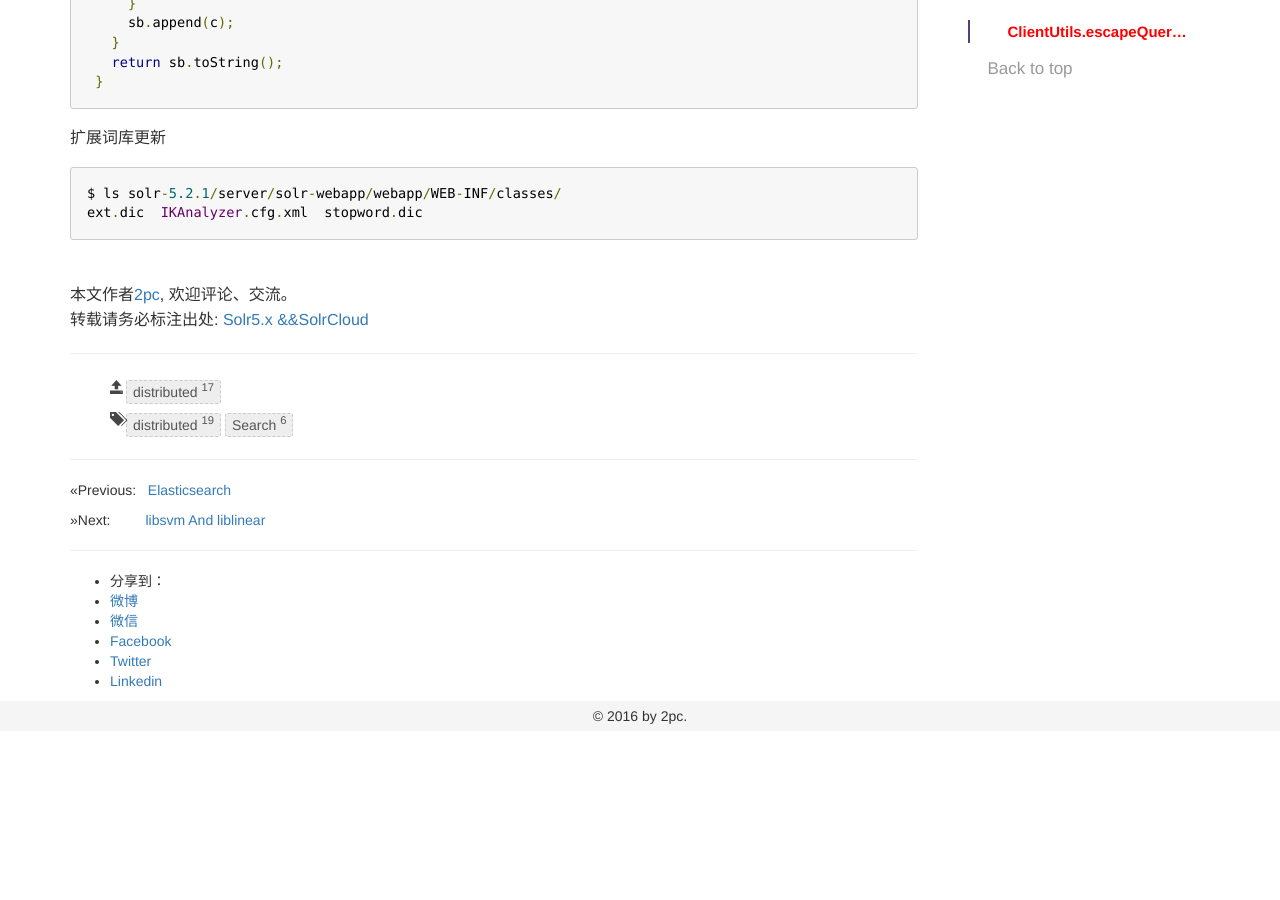
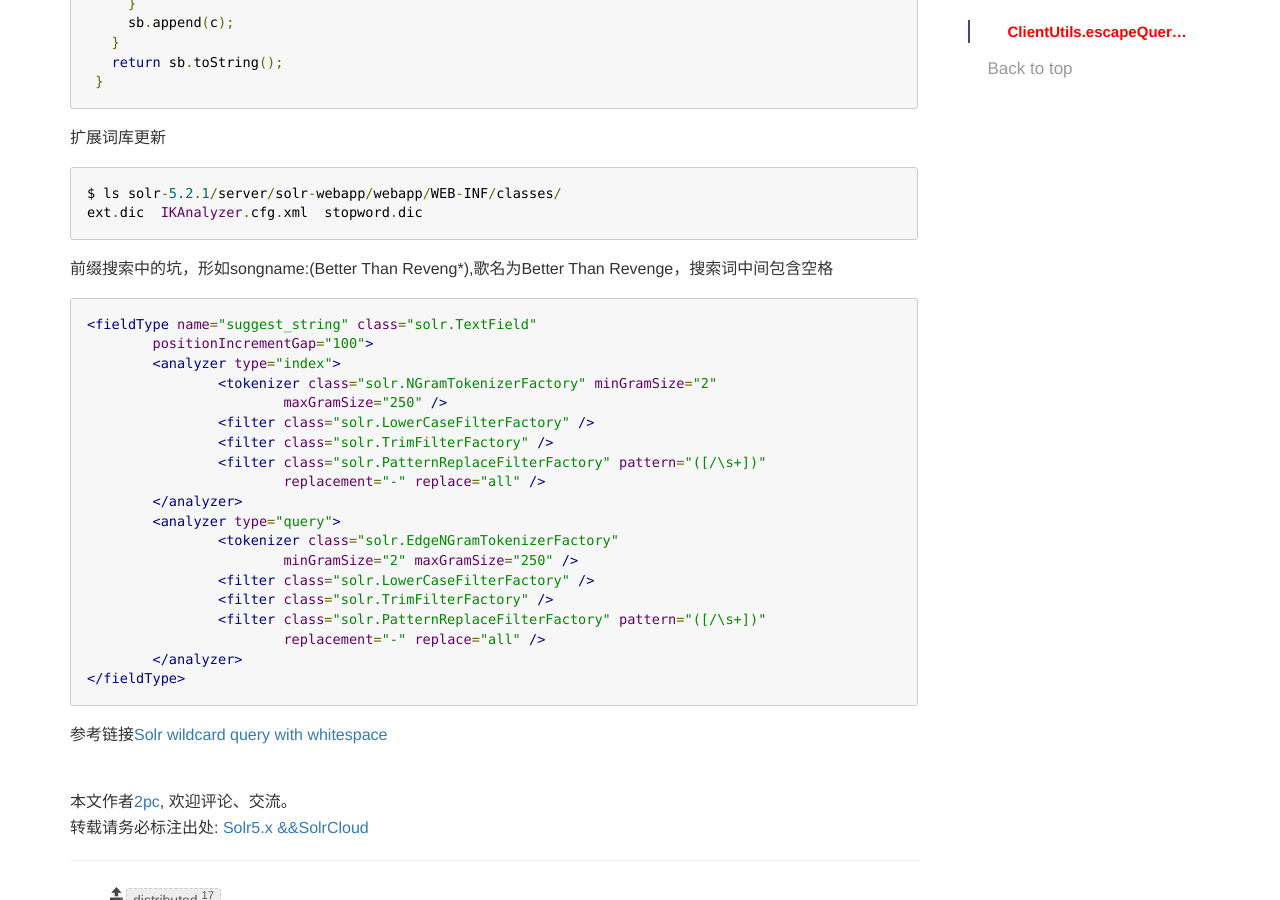
Before and after one commit to luyee/2pc.github.io, a Jekyll site: the page built from _posts/Search/2015-09-17-Solr5.md, in a window 1280 px wide and 900 px high, scrolled down 4305 px. Built offline with Jekyll 4.4.1, drawn with Linux system fonts in a browser that asks for light colours; comment, search, counter and statistics services are not loaded; before the commit the page ends 5036 px from its top, so only the background shows below that.

Commit message:
Update 2015-09-17-Solr5.md

````diff
--- a/_posts/Search/2015-09-17-Solr5.md
+++ b/_posts/Search/2015-09-17-Solr5.md
@@ -230,3 +230,29 @@ QueryParser.escape()
 $ ls solr-5.2.1/server/solr-webapp/webapp/WEB-INF/classes/
 ext.dic  IKAnalyzer.cfg.xml  stopword.dic
 ```
+
+前缀搜索中的坑，形如songname:(Better Than Reveng*),歌名为Better Than Revenge，搜索词中间包含空格
+
+```
+<fieldType name="suggest_string" class="solr.TextField"
+	positionIncrementGap="100">
+	<analyzer type="index">
+		<tokenizer class="solr.NGramTokenizerFactory" minGramSize="2"
+			maxGramSize="250" />
+		<filter class="solr.LowerCaseFilterFactory" />
+		<filter class="solr.TrimFilterFactory" />
+		<filter class="solr.PatternReplaceFilterFactory" pattern="([/\s+])"
+			replacement="-" replace="all" />
+	</analyzer>
+	<analyzer type="query">
+		<tokenizer class="solr.EdgeNGramTokenizerFactory"
+			minGramSize="2" maxGramSize="250" />
+		<filter class="solr.LowerCaseFilterFactory" />
+		<filter class="solr.TrimFilterFactory" />
+		<filter class="solr.PatternReplaceFilterFactory" pattern="([/\s+])"
+			replacement="-" replace="all" />
+	</analyzer>
+</fieldType>
+```
+
+参考链接[Solr wildcard query with whitespace](http://stackoverflow.com/questions/10023133/solr-wildcard-query-with-whitespace)
````
